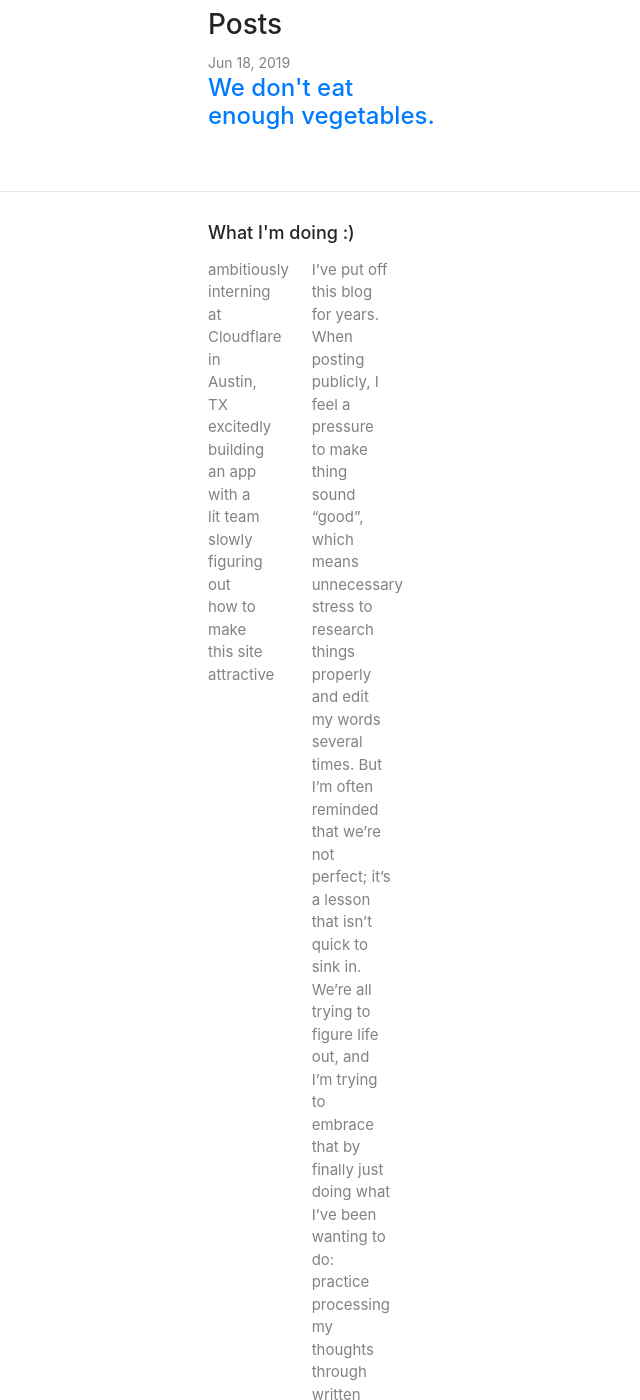
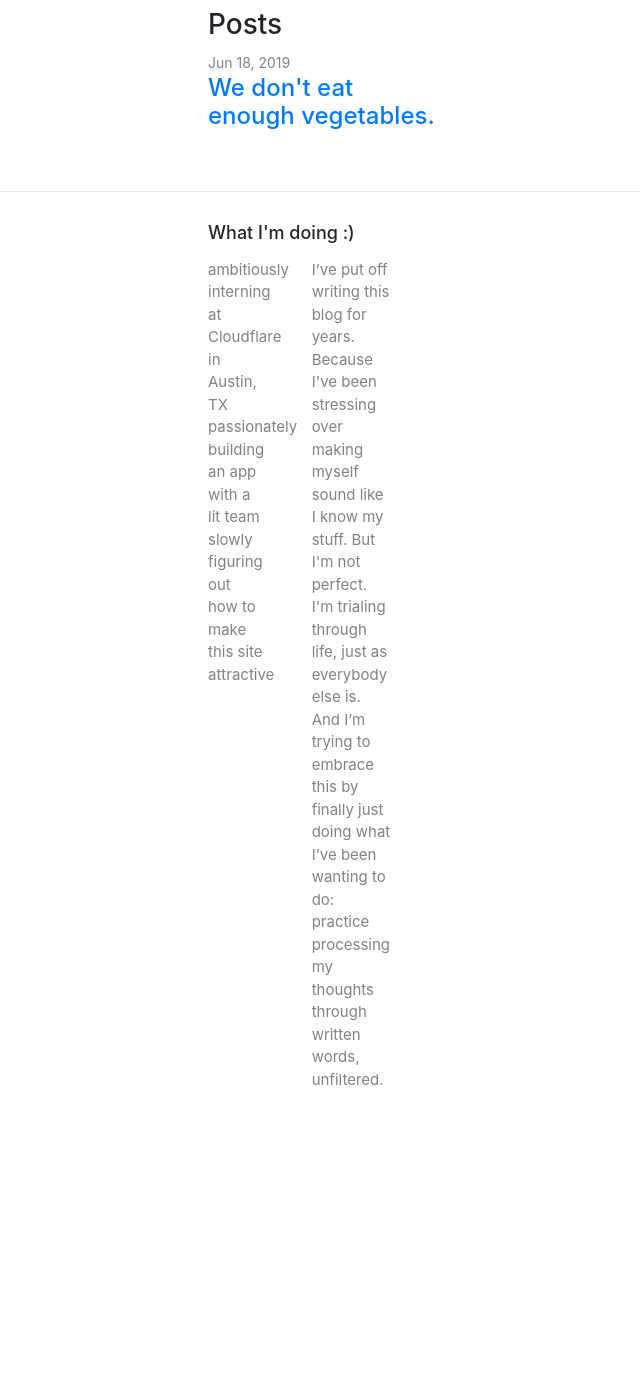
Before and after one commit to j-fang/j-fang.github.io, a Jekyll site: the page built from index.md, in a window 1280 px wide and 1400 px high, scrolled down 286 px. Shown: the whole window, without its empty margins (318-958 px from the left). Built offline with Jekyll 4.4.1, drawn with Linux system fonts in a browser that asks for light colours; after the commit the page ends 1438 px from its top, so only the background shows below that.

Commit message:
current-status

```diff
--- a/_config.yml
+++ b/_config.yml
@@ -2,9 +2,6 @@
 # which you are expected to set up once and rarely edit after that. If you find
 # yourself editing this file very often, consider using Jekyll's data files
 # feature for the data you need to update frequently.
-#
-# For technical reasons, this file is *NOT* reloaded automatically when you use
-# 'bundle exec jekyll serve'. If you change this file, please restart the server process.
 
 # Site settings
 # These are used to personalize your new site. If you look in the HTML files,
@@ -13,16 +10,16 @@
 # in the templates via {{ site.myvariable }}.
 doing: What I'm doing :)
 title: a space for Rumination x Adventure
-status1: ambitiously interning at Cloudflare in Austin, TX
-status2: excitedly building an app with a lit team
-status3: slowly figuring out how to make this site attractive
+status1: interning at Cloudflare in Austin, TX
+status2: building an app with a lit team
+status3: figuring out how to make this site attractive
 email:
 description: >- # this means to ignore newlines until "baseurl:"
-  I’ve put off this blog for years.
-  When posting publicly, I feel a pressure to make thing sound “good”,
-  which means unnecessary stress to research things properly and edit my words several times.
-  But I’m often reminded that we’re not perfect; it’s a lesson that isn’t quick to sink in.
-  We’re all trying to figure life out, and I’m trying to embrace that by
+  I’ve put off writing this blog for years.
+  Because I've been stressing over making myself sound like I know my stuff.
+  But I'm not perfect.
+  I'm trialing through life, just as everybody else is.
+  And I’m trying to embrace this by
   finally just doing what I’ve been wanting to do:
   practice processing my thoughts through written words, unfiltered.
 baseurl: "" # the subpath of your site, e.g. /blog
--- a/_includes/footer.html
+++ b/_includes/footer.html
@@ -8,7 +8,9 @@
     <div class="footer-col-wrapper">
       <div class="footer-col footer-col-1">
         <ul class="contact-list">
-          <li class="p-name">
+            <li>ambitiously</li>
+          <!--<li class="p-name">-->
+            <li>
             <!--{%- if site.status1 -%}-->
               {{ site.status1 | escape }}
             <!--{%- else -%}
@@ -16,8 +18,10 @@
             {%- endif -%}-->
             </li>
 
+            <li>passionately</li>
             <li>{{ site.status2 | escape }}</li>
 
+            <li>slowly</li>
             <li>{{ site.status3 | escape }}</li>
 
             <!--{%- if site.email -%}
```
Also changed, not shown: 8 other files.
